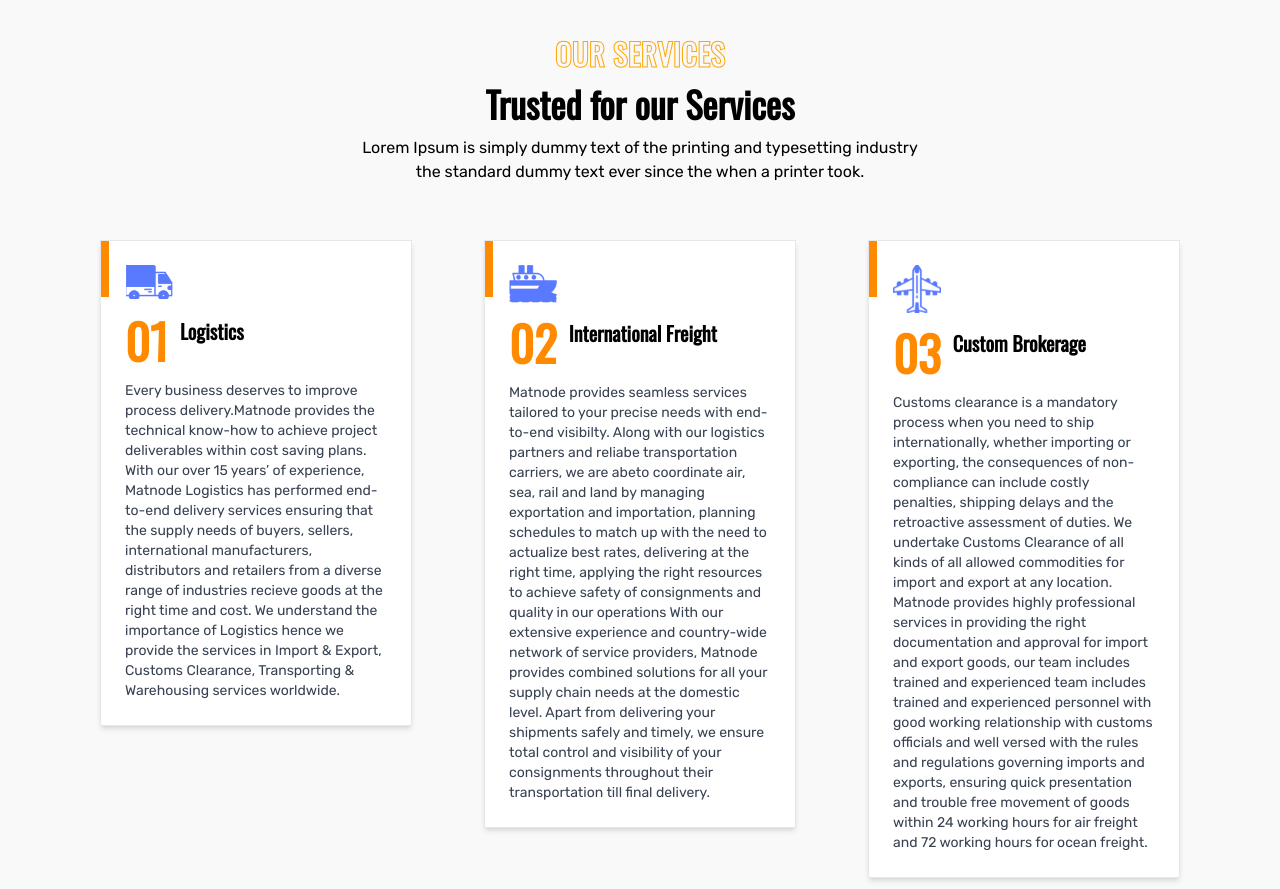
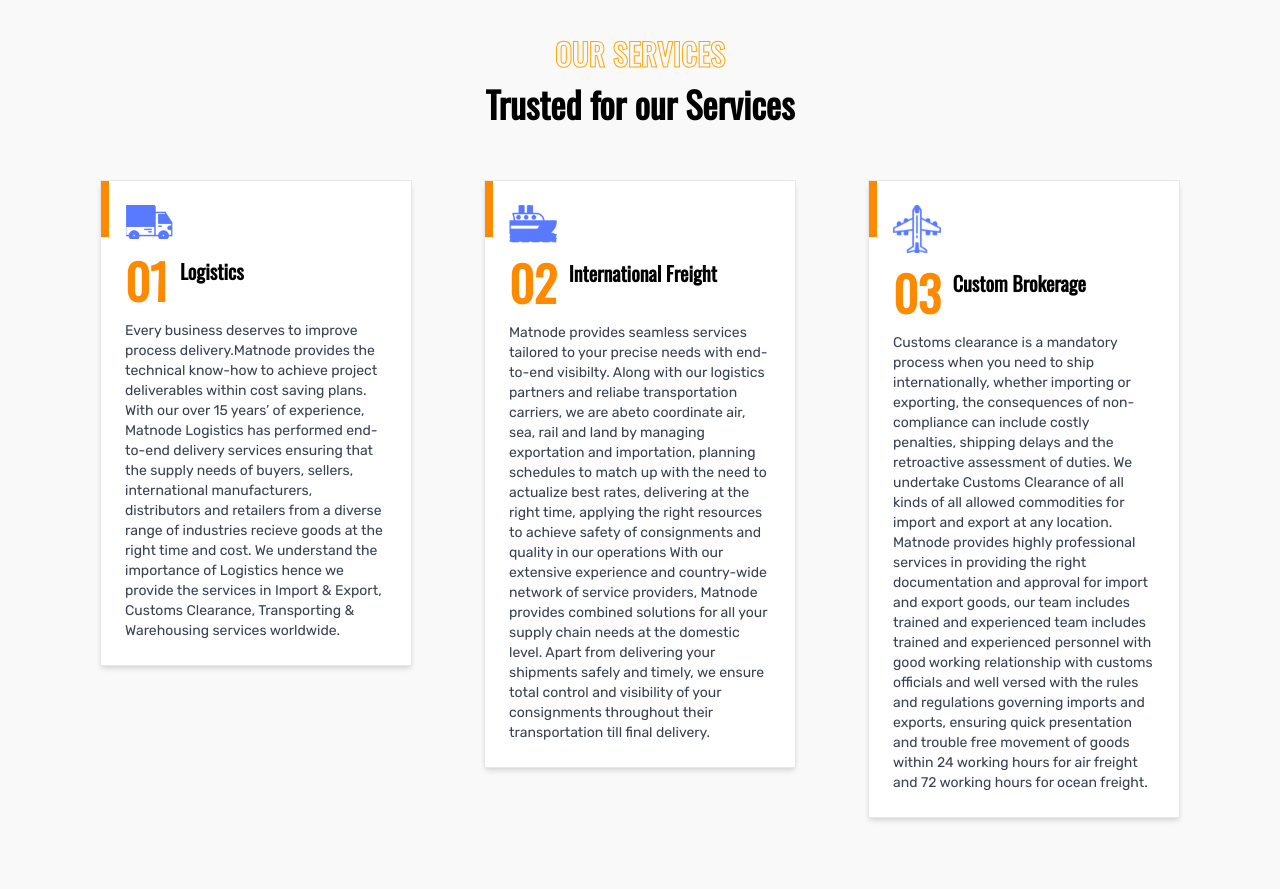
Before and after one commit to Azeezatou/Matnode-logistics, a React (Vite) app: page / in a window 1280 px wide. Shown: the part 1520-2409 px from the top of the page. Built offline with nearby package versions, Linux system fonts and the light colour scheme.

Commit message:
remove lorem

```diff
--- a/src/components/core/home/Services.jsx
+++ b/src/components/core/home/Services.jsx
@@ -69,9 +69,9 @@ const Services = () => {
             Trusted for our Services
           </h1>
           <p className='font-Rubik mb-4 items-center'>
-            Lorem Ipsum is simply dummy text of the printing and typesetting
+            {/* Lorem Ipsum is simply dummy text of the printing and typesetting
             industry <br /> the standard dummy text ever since the when a
-            printer took.
+            printer took. */}
           </p>
         </div>
       </div>
```
